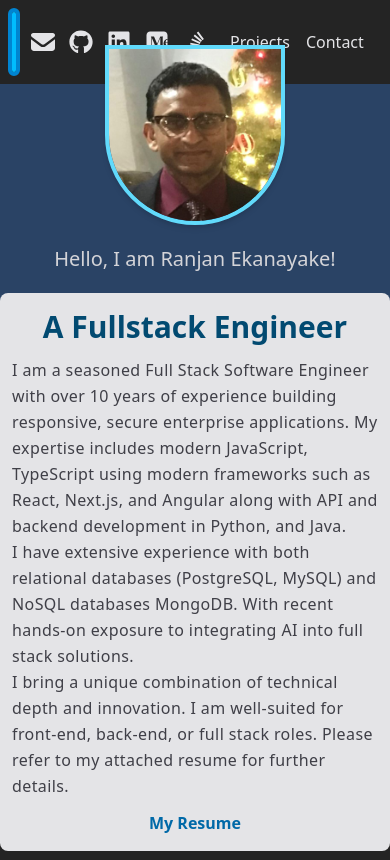
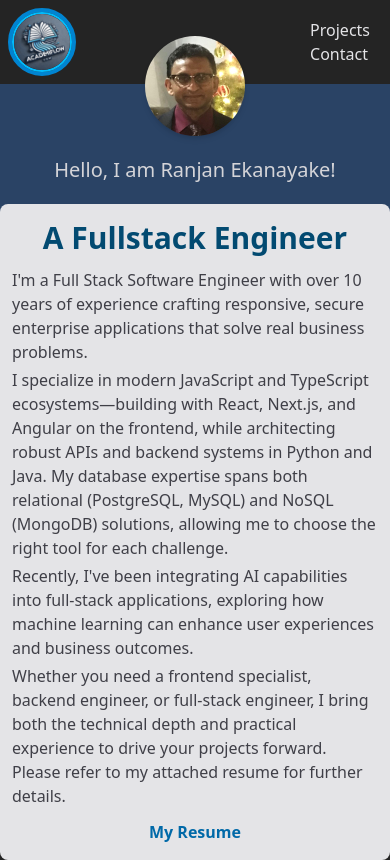
Before and after one commit to rajeka/academi, a React (Vite) app: page / in a window 390 px wide. Built offline with nearby package versions, Linux system fonts and the light colour scheme.

Commit message:
made navbar responsive

```diff
--- a/src/components/FullScreenSection.jsx
+++ b/src/components/FullScreenSection.jsx
@@ -1,10 +1,8 @@
-import React from 'react';
-// import { VStack } from '@chakra-ui/react';
-
+import React from "react";
 /**
  * Illustrates the use of children prop and spread operator
  */
-const FullScreenSection = ({ children, isDarkBackground, ...boxProps }) => {
+const FullScreenSection = ({ children, ...boxProps }) => {
   return (
     <div>
       <div {...boxProps}>{children}</div>
--- a/src/components/Header.jsx
+++ b/src/components/Header.jsx
@@ -1,39 +1,39 @@
-import { FontAwesomeIcon } from '@fortawesome/react-fontawesome';
-import { faEnvelope } from '@fortawesome/free-solid-svg-icons';
+import { FontAwesomeIcon } from "@fortawesome/react-fontawesome";
+import { faEnvelope } from "@fortawesome/free-solid-svg-icons";
 import {
   faGithub,
   faLinkedin,
   faMedium,
   faStackOverflow,
-} from '@fortawesome/free-brands-svg-icons';
+} from "@fortawesome/free-brands-svg-icons";
 
-import { Link, NavLink } from 'react-router-dom';
+import { Link, NavLink } from "react-router-dom";
 
 const socials = [
   {
     icon: faEnvelope,
-    url: 'mailto: rpekanayake@gmail.com',
-    title: 'Send an Email',
+    url: "mailto: rpekanayake@gmail.com",
+    title: "Send an Email",
   },
   {
     icon: faGithub,
-    url: 'https://github.com/rajeka',
-    title: 'My Github profile',
+    url: "https://github.com/rajeka",
+    title: "My Github profile",
   },
   {
     icon: faLinkedin,
-    url: 'https://www.linkedin.com/in/rpekanayake',
-    title: 'My LinkedIn profile',
+    url: "https://www.linkedin.com/in/rpekanayake",
+    title: "My LinkedIn profile",
   },
   {
     icon: faMedium,
-    url: 'https://medium.com',
-    title: 'Medium site',
+    url: "https://medium.com",
+    title: "Medium site",
   },
   {
     icon: faStackOverflow,
-    url: 'https://stackoverflow.com',
-    title: 'Stackoverflow site',
+    url: "https://stackoverflow.com",
+    title: "Stackoverflow site",
   },
 ];
 
@@ -41,13 +41,13 @@ const Header = () => {
   return (
     <div className="top-0 left-0 transform">
       <div className="flex items-center justify-between text-zinc-200">
-        <nav className="flex gap-2 p-2">
+        <nav className="flex gap-2 p-2 ">
           <NavLink
             to="/"
             className={({ isActive }) =>
               isActive
-                ? 'border-4 border-sky-600 rounded-full'
-                : 'hover:border-2 border-sky-500 rounded-full transition-all duration-300 ease-in-out hover:scale-105'
+                ? "border-4 border-sky-600 rounded-full"
+                : "hover:border-2 border-sky-500 rounded-full transition-all duration-300 ease-in-out hover:scale-105"
             }
           >
             <img
@@ -57,7 +57,7 @@ const Header = () => {
               title="AcademiFlow.com - Home"
             />
           </NavLink>
-          <ul className="nav-links flex justify-between items-center gap-2 ">
+          <ul className="nav-links flex justify-between items-center gap-2">
             {
               /* Add social media links based on the `socials` data */
               socials.map((l, index) => (
@@ -70,6 +70,7 @@ const Header = () => {
                     target="_blank"
                     rel="noopener noreferrer"
                     title={l.title}
+                    className="hidden md:block"
                   >
                     <FontAwesomeIcon icon={l.icon} size="xl" />
                   </a>
@@ -80,15 +81,15 @@ const Header = () => {
         </nav>
 
         <nav className="max-w-full mr-5">
-          {/* Add links to Projects and Contact me section */}
-          <ul className="nav-links flex justify-between items-center gap-4 mx-3 ">
+          {/* Add links to Projects and Contact me section gap-4 mx-3*/}
+          <ul className="nav-links md:flex md:items-center md:justify-between md:space-x-8">
             <li>
               <NavLink
                 to="/projects"
                 className={({ isActive }) =>
                   isActive
-                    ? 'text-sky-600 font-bold'
-                    : 'hover:text-sky-500 transition-colors ease-in-out'
+                    ? "text-sky-600 font-bold"
+                    : "hover:text-sky-500 transition-colors ease-in-out"
                 }
               >
                 Projects
@@ -99,8 +100,8 @@ const Header = () => {
                 to="/contact"
                 className={({ isActive }) =>
                   isActive
-                    ? 'text-sky-600 font-bold'
-                    : 'hover:text-sky-500 transition-colors ease-in-out'
+                    ? "text-sky-600 font-bold"
+                    : "hover:text-sky-500 transition-colors ease-in-out"
                 }
               >
                 Contact
--- a/src/components/LandingSection.jsx
+++ b/src/components/LandingSection.jsx
@@ -10,7 +10,7 @@ const LandingSection = () => (
       <img
         src="/myself.jpeg"
         alt="Your Avatar"
-        className="w-[180px] h-[180px] rounded-b-full mt-5 border-4 border-[#61dafb] shadow-md"
+        className="md:w-[180px] md:h-[180px] md:rounded-b-full mt-5 md:border-4 border-[#61dafb] shadow-md w-[100px] h-[100px] rounded-full"
       />
       <p className="text-xl text-zinc-300 m-5">{greeting}</p>
     </section>
@@ -19,23 +19,30 @@ const LandingSection = () => (
         <h1>A Fullstack Engineer</h1>
       </div>
       <div>
-        <article className="p-3 leading-relaxed tracking-wide">
-          <p>
-            I am a seasoned Full Stack Software Engineer with over 10 years of
-            experience building responsive, secure enterprise applications. My
-            expertise includes modern JavaScript, TypeScript using modern
-            frameworks such as React, Next.js, and Angular along with API and
-            backend development in Python, and Java.
+        <article className="p-3 leading-normal tracking-normal">
+          <p className="mb-1">
+            I'm a Full Stack Software Engineer with over 10 years of experience
+            crafting responsive, secure enterprise applications that solve real
+            business problems.
+          </p>
+          <p className="my-1">
+            I specialize in modern JavaScript and TypeScript ecosystems—building
+            with React, Next.js, and Angular on the frontend, while architecting
+            robust APIs and backend systems in Python and Java. My database
+            expertise spans both relational (PostgreSQL, MySQL) and NoSQL
+            (MongoDB) solutions, allowing me to choose the right tool for each
+            challenge.
+          </p>
+          <p className="my-1">
+            Recently, I've been integrating AI capabilities into full-stack
+            applications, exploring how machine learning can enhance user
+            experiences and business outcomes.
           </p>
           <p>
-            I have extensive experience with both relational databases
-            (PostgreSQL, MySQL) and NoSQL databases MongoDB. With recent
-            hands-on exposure to integrating AI into full stack solutions.
-          </p>
-          <p>
-            I bring a unique combination of technical depth and innovation. I am
-            well-suited for front-end, back-end, or full stack roles. Please
-            refer to my attached resume for further details.
+            Whether you need a frontend specialist, backend engineer, or
+            full-stack engineer, I bring both the technical depth and practical
+            experience to drive your projects forward. Please refer to my
+            attached resume for further details.
           </p>
         </article>
       </div>
```
